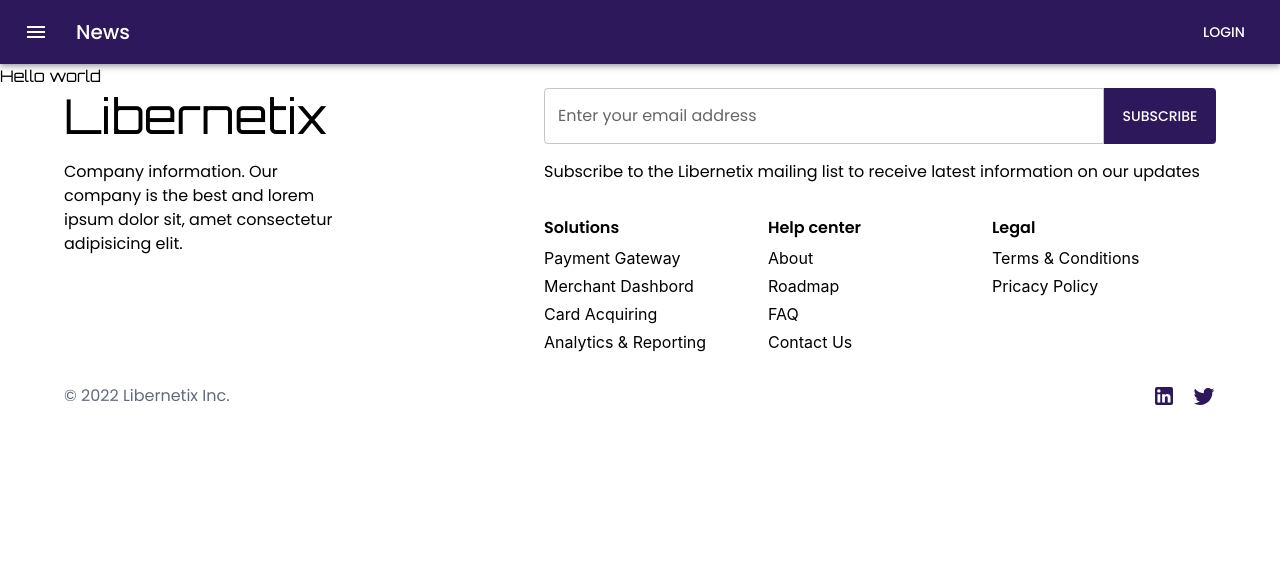
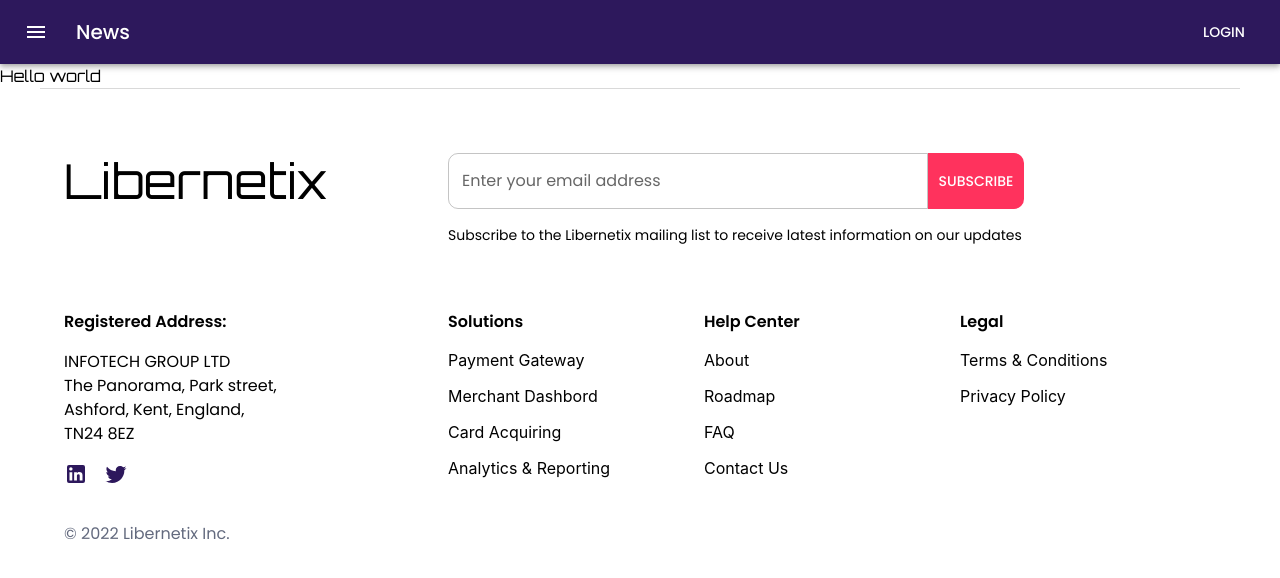
Before and after one commit to sevakul16/hardcode-libernetix, a React (Create React App) app: page / in a window 1280 px wide. Shown: the top 578 px of the page. Built offline with nearby package versions, Linux system fonts and the light colour scheme.

Commit message:
code fixed and redesign

```diff
--- a/src/components/Footer/Footer.jsx
+++ b/src/components/Footer/Footer.jsx
@@ -11,116 +11,95 @@ import LinkedInIcon from '@mui/icons-material/LinkedIn';
 import TwitterIcon from '@mui/icons-material/Twitter';
 import useMediaQuery from '@mui/material/useMediaQuery';
 import { useTheme } from '@mui/material/styles';
-
+import { footerLinks } from './FooterLinks';
 
 const Footer = () => {
     const theme = useTheme();
     const isMobile = useMediaQuery(theme.breakpoints.down('md'));
+
     return (
-        <Container>
+        <Container sx={{ borderTop: 1, pt:8, borderColor: 'rgb(217,217,217)'}}>
             <Box>
                 <Grid container direction='row'>
-                    <Grid item xs={12} md={5}>
+                    <Grid item xs={12} md={4}>
                         <Grid container direction='row' sx={{ height: '56px' }}>
                             <Typography sx={{ fontFamily: 'Orbitron' }} variant="h3">Libernetix</Typography>
                         </Grid>
-                        <Grid container direction='row' sx={{ mt: 2 }}>
-                            <Grid item xs={12} md={7}>
-                                <Typography>
-                                    Company information.
-                                    Our company is the best and
-                                    lorem ipsum dolor sit,
-                                    amet consectetur adipisicing elit.
-                                </Typography>
-                            </Grid>
-                        </Grid>
                     </Grid>
-                    <Grid item xs={12} md={7} sx={isMobile ? ({ mt: 4 }) : (null)}>
+                    <Grid item xs={12} md={6} sx={isMobile ? ({ mt: 4 }) : (null)}>
                         <Box component="form">
                             <Grid container direction='row'>
                                 <Grid item xs={9} sm={10}>
-                                    <TextField id="outlined-basic" label="Enter your email address" variant="outlined" type="email" sx={{ width: '100%', '& fieldset': { borderRadius: '4px 0px 0px 4px' }, '& .Mui-focused .MuiOutlinedInput-notchedOutline':{borderWidth:'1px'}}} />
+                                    <TextField id="outlined-basic" label="Enter your email address" variant="outlined" type="email" sx={{ width: '100%', '& fieldset': { borderRadius: '10px 0px 0px 10px' }, '& .Mui-focused .MuiOutlinedInput-notchedOutline': { borderWidth: '1px' } }} />
                                 </Grid>
                                 <Grid item xs={3} sm={2}>
-                                    <Button variant="contained" sx={{ width: '100%', height: '100%', borderLeft: 0, borderRadius: '0px 4px 4px 0px', boxShadow: 'none', '&:hover': { boxShadow: 'none' } }}>Subscribe</Button>
+                                    <Button variant="contained" sx={{ width: '100%', height: '100%', borderLeft: 0, borderRadius: '0px 10px 10px 0px', boxShadow: 'none', '&:hover': { boxShadow: 'none' } }} color="secondary">Subscribe</Button>
                                 </Grid>
                             </Grid>
                             <Grid container direction='row'>
                                 <Grid item xs={12} sx={{ mt: 2 }}>
-                                    <Typography>
+                                    <Typography sx={{ fontSize: '14px' }}>
                                         Subscribe to the Libernetix mailing list to receive latest information on our updates
                                     </Typography>
-                                </Grid>
-                            </Grid>
-                            <Grid container direction='row' sx={{ mt: 4 }}>
-                                <Grid item xs={6} md={4}>
-                                    <Grid container direction='row'>
-                                        <FooterLinkHeading>Solutions</FooterLinkHeading>
-                                    </Grid>
-                                    <Grid container direction='row' sx={{ mt: 1 }}>
-                                        <FooterLink href="#">Payment Gateway</FooterLink>
-                                    </Grid>
-                                    <Grid container direction='row' sx={{ mt: 1 }}>
-                                        <FooterLink href="#">Merchant Dashbord</FooterLink>
-                                    </Grid>
-                                    <Grid container direction='row' sx={{ mt: 1 }}>
-                                        <FooterLink href="#">Card Acquiring</FooterLink>
-                                    </Grid>
-                                    <Grid container direction='row' sx={{ mt: 1 }}>
-                                        <FooterLink href="#">Analytics &amp; Reporting</FooterLink>
-                                    </Grid>
-                                </Grid>
-                                <Grid item xs={6} md={4}>
-                                    <Grid container direction='row'>
-                                        <FooterLinkHeading>Help center</FooterLinkHeading>
-                                    </Grid>
-                                    <Grid container direction='row' sx={{ mt: 1 }}>
-                                        <FooterLink href="#">About</FooterLink>
-                                    </Grid>
-                                    <Grid container direction='row' sx={{ mt: 1 }}>
-                                        <FooterLink href="#">Roadmap</FooterLink>
-                                    </Grid>
-                                    <Grid container direction='row' sx={{ mt: 1 }}>
-                                        <FooterLink href="#">FAQ</FooterLink>
-                                    </Grid>
-                                    <Grid container direction='row' sx={{ mt: 1 }}>
-                                        <FooterLink href="#">Contact Us</FooterLink>
-                                    </Grid>
-                                </Grid>
-                                <Grid item xs={6} md={4} sx={isMobile ? ({ mt: 4 }) : (null)}>
-                                    <Grid container direction='row'>
-                                        <FooterLinkHeading>Legal</FooterLinkHeading>
-                                    </Grid>
-                                    <Grid container direction='row' sx={{ mt: 1 }}>
-                                        <FooterLink href="#">Terms &amp; Conditions</FooterLink>
-                                    </Grid>
-                                    <Grid container direction='row' sx={{ mt: 1 }}>
-                                        <FooterLink href="#">Pricacy Policy</FooterLink>
-                                    </Grid>
                                 </Grid>
                             </Grid>
                         </Box>
                     </Grid>
                 </Grid>
-                <Grid container direction='row' sx={{ mt: 4 }}>
-                    <Grid item xs={6}>
-                        <Typography sx={{ color: '#636a7e' }}>
-                            &copy; {new Date().getFullYear()} Libernetix Inc.
-                        </Typography>
-                    </Grid>
-                    <Grid item xs={6}>
-                        <Grid container direction='row' sx={{ justifyContent: 'flex-end' }}>
-                            <Link href='#' sx={{ mr: 2 }}>
-                                <LinkedInIcon></LinkedInIcon>
-                            </Link>
-                            <Link href='#'>
-                                <TwitterIcon></TwitterIcon>
-                            </Link>
+                <Grid container direction='row'>
+                    <Grid container direction='row' sx={{ mt: 4 }}>
+                        <Grid item xs={6} md={4} sx={{ mt: 4 }}>
+                            <Grid container direction='row'>
+                                <FooterLinkHeading>
+                                    Registered Address:
+                                </FooterLinkHeading>
+                            </Grid>
+                            <Grid container direction='row' sx={{ mt: 2 }}>
+                                <Typography>
+                                    INFOTECH GROUP LTD <br />
+                                    The Panorama, Park street, <br />
+                                    Ashford, Kent, England,  <br />
+                                    TN24 8EZ
+                                </Typography>
+                            </Grid>
+                            <Grid container direction='row' sx={{ mt: 2 }}>
+                                <Link href='#' sx={{ mr: 2 }}>
+                                    <LinkedInIcon />
+                                </Link>
+                                <Link href='#'>
+                                    <TwitterIcon />
+                                </Link>
+                            </Grid>
                         </Grid>
+                        {
+                            footerLinks.map((section) => {
+                                return (
+                                    <Grid key={section.name} item xs={6} md sx={{ mt: 4 }} >
+                                        <Grid container direction='row'>
+                                            <FooterLinkHeading>{section.name}</FooterLinkHeading>
+                                        </Grid>
+                                        {
+                                            section.links.map((link) => {
+                                                return (
+                                                    <Grid key={link.linkName} container direction='row' sx={{ mt: 2 }}>
+                                                        <FooterLink href={link.linkTo}>{link.linkName}</FooterLink>
+                                                    </Grid>
+                                                )
+                                            })
+                                        }
+                                    </Grid>
+                                )
+                            })
+                        }
                     </Grid>
                 </Grid>
+                <Grid container direction='row' sx={{ mt: 4 }}>
+                    <Typography sx={{ color: '#636a7e' }}>
+                        &copy; {new Date().getFullYear()} Libernetix Inc.
+                    </Typography>
+                </Grid>
             </Box>
-        </Container>
+        </Container >
     )
 }
 
--- /dev/null
+++ b/src/components/Footer/FooterLinks.jsx
@@ -0,0 +1,56 @@
+export const footerLinks =
+[
+    {
+        name: 'Solutions',
+        links: [
+            {
+                linkName: 'Payment Gateway',
+                linkTo: '#'
+            },
+            {
+                linkName: 'Merchant Dashbord',
+                linkTo: '#'
+            },
+            {
+                linkName: 'Card Acquiring',
+                linkTo: '#'
+            },
+            {
+                linkName: 'Analytics & Reporting',
+                linkTo: '#'
+            }
+        ]
+    }, {
+        name: 'Help Center',
+        links: [
+            {
+                linkName: 'About',
+                linkTo: '#'
+            },
+            {
+                linkName: 'Roadmap',
+                linkTo: '#'
+            },
+            {
+                linkName: 'FAQ',
+                linkTo: '#'
+            },
+            {
+                linkName: 'Contact Us',
+                linkTo: '#'
+            }
+        ]
+    }, {
+        name: 'Legal',
+        links: [
+            {
+                linkName: 'Terms & Conditions',
+                linkTo: '#'
+            },
+            {
+                linkName: 'Privacy Policy',
+                linkTo: '#'
+            },
+        ]
+    }
+]
```
